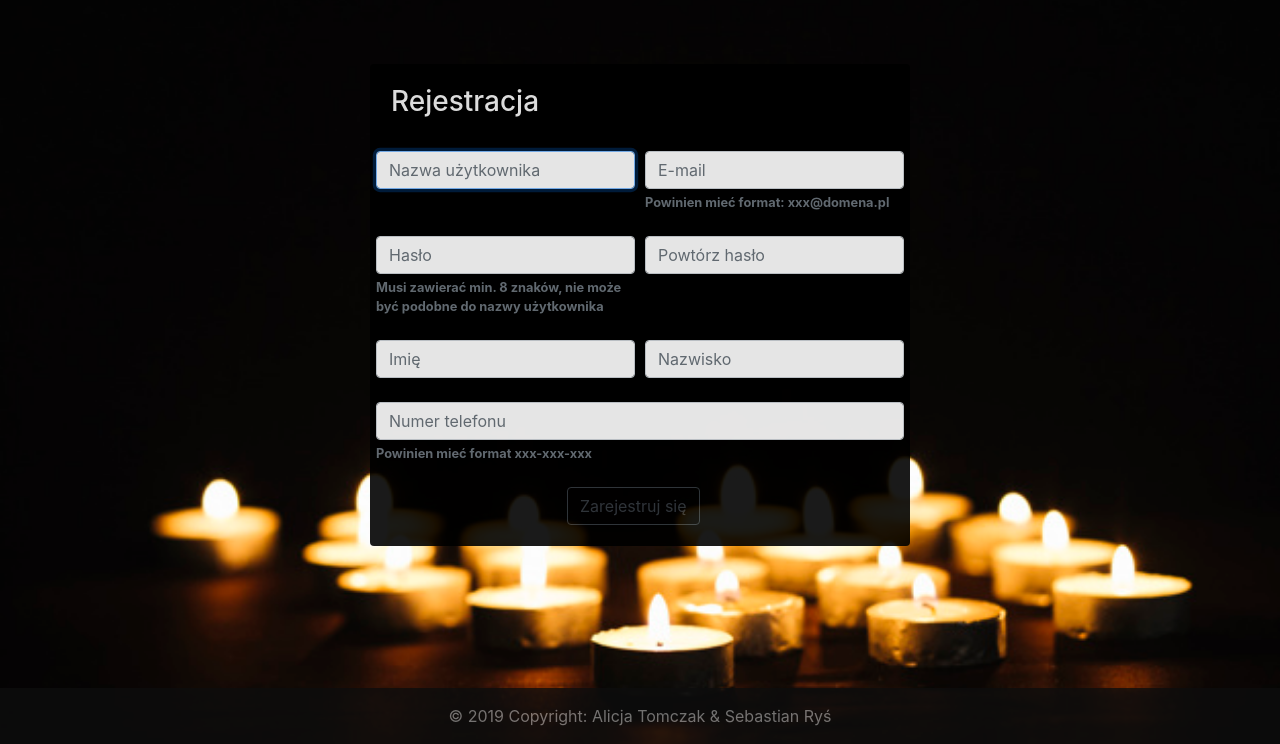
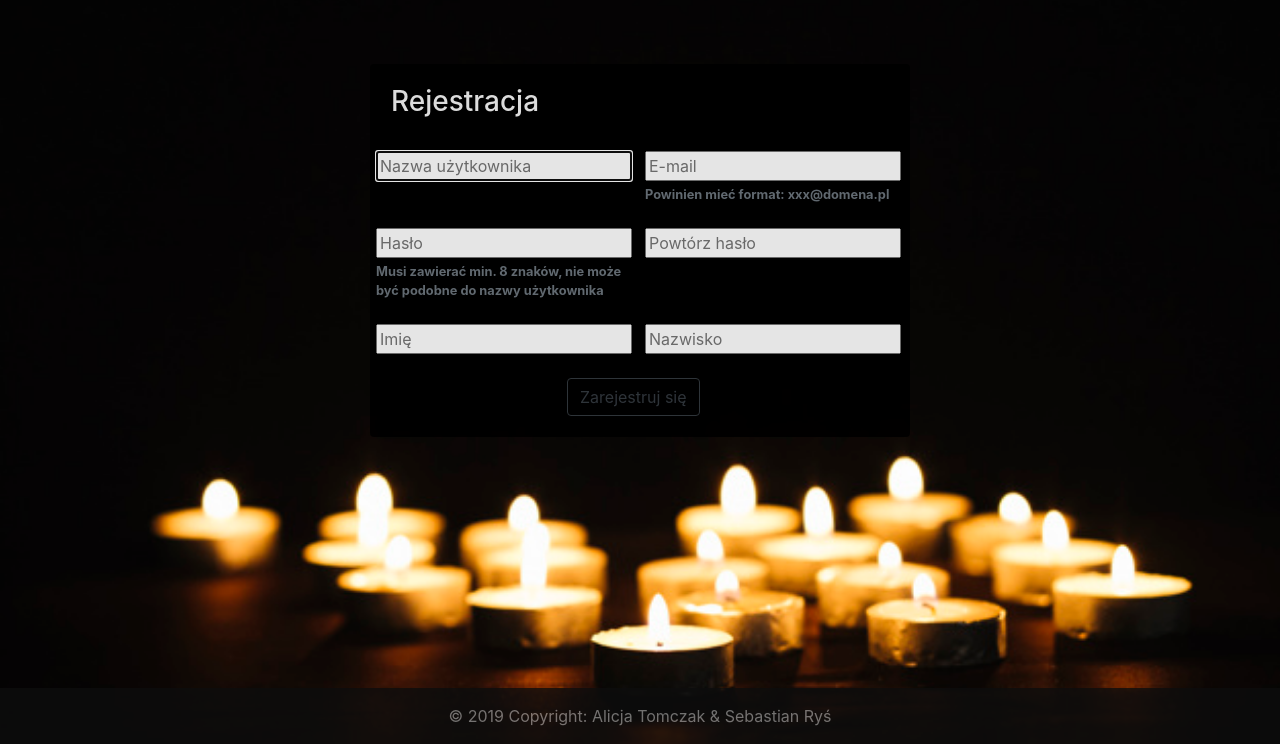
Before and after one commit to Alice198/Zastosowanie-informatyki-w-gospodarstwie, a Django app: page /rejestracja/ in a window 1280 px wide. Shown: the part 56-800 px from the top of the page. Run offline with Django 3.2, Linux system fonts and the light colour scheme; some libraries are stand-ins or nearby versions.

Commit message:
Fixed registration and show user info

```diff
--- a/main/forms.py
+++ b/main/forms.py
@@ -1,25 +1,20 @@
 from django import forms
+from django.contrib.auth import forms as form
 from .models import Died, Coffin, Flowers, Music, Order, User
 
 
-# class UserCreationForm(forms.ModelForm):
-#     class Meta:
-#         model = User
-#         fields = ['username', 'password1', 'name', 'surname', 'telephone_num', 'email']
+class UserCreationForm(form.UserCreationForm):
+    class Meta:
+        model = User
+        fields = ['username', 'first_name', 'last_name', 'email']
 
 
 class DiedForm(forms.ModelForm):
     class Meta:
         model = Died
-        fields = ['surname', 'name', 'gender', 'date_birthday', 'date_died', 'transcription']
-        labels = {'surname': '', 'name': '', 'gender': '', 'date_birthday': '', 'date_died': '', 'transcription': ''}
-
-
-class DiedLookForm(forms.ModelForm):
-    class Meta:
-        model = Died
-        fields = ['outfit', 'makeup']
-        labels = {'outfit': '', 'makeup': ''}
+        fields = ['surname', 'name', 'gender', 'date_birthday', 'date_died', 'transcription', 'outfit', 'makeup']
+        labels = {'surname': '', 'name': '', 'gender': '', 'date_birthday': '', 'date_died': '', 'transcription': '', \
+                  'outfit': '', 'makeup': ''}
 
 
 class CoffinForm(forms.ModelForm):
--- a/templates/registration.html
+++ b/templates/registration.html
@@ -24,11 +24,11 @@
                     <div class="form-row ">
                         <div class=" col-md-6">
                             <label for="id_username"></label>
-                            <input type="text" name="username" placeholder="Nazwa użytkownika" class="form-control" required="" id="id_username" autofocus="" maxlength="150">
+                            <input type="text" name="username" placeholder="Nazwa użytkownika" class="user" required="" id="id_username" autofocus="" maxlength="150">
                         </div>
                         <div class=" col-md-6">
-                            <label for="id_email"></label>
-                            <input type="email" name="email" placeholder="E-mail" class="form-control" id="id_email" maxlength="254">
+                            <label for="email"></label>
+                            <input type="email" name="email" placeholder="E-mail" class="user" id="email" maxlength="254">
                             <small class="form-text text-muted">
                                 <strong>Powinien mieć format: xxx@domena.pl</strong>
                             </small>
@@ -38,33 +38,33 @@
                     <div class="form-row ">
                         <div class="col-md-6">
                             <label for="id_password1"></label>
-                            <input type="password" name="password1" minlength="8" placeholder="Hasło" class="form-control" id="id_password1" required="">
+                            <input type="password" name="password1" minlength="8" placeholder="Hasło" class="user" id="id_password1" required="">
                             <small class="form-text text-muted">
                                 <strong>Musi zawierać min. 8 znaków, nie może być podobne do nazwy użytkownika </strong>
                             </small>
                         </div>
                         <div class="col-md-6">
                             <label for="id_password2"></label>
-                            <input type="password" name="password2" minlength="8" placeholder="Powtórz hasło" class="form-control" class="form-control" id="id_password2" required="">
+                            <input type="password" name="password2" minlength="8" placeholder="Powtórz hasło" class="user" class="form-control" id="id_password2" required="">
                         </div>
                     </div>
 
                     <div class="form-row ">
                         <div class="col-md-6">
-                            <label for="id_name"></label>
-                            <input type="text" name="name" placeholder="Imię" class="form-control" required="" id="id_name" autofocus="" maxlength="150">
+                            <label for="first_name"></label>
+                            <input type="text" name="first_name" placeholder="Imię" class="user" required="" id="first_name" autofocus="" maxlength="150">
                         </div>
                         <div class="col-md-6">
-                            <label for="id_surname"></label>
-                            <input type="text" name="surname" placeholder="Nazwisko" class="form-control" required="" id="id_surname" autofocus="" maxlength="150">
+                            <label for="last_name"></label>
+                            <input type="text" name="last_name" placeholder="Nazwisko" class="user" required="" id="last_name" autofocus="" maxlength="150">
                         </div>
                     </div>
 
-                         <label for="id_tel_num"></label>
-                            <input type="tel" name="telephone_num" placeholder="Numer telefonu" class="form-control" id="id_tel_num" pattern="[0-9]{3}[0-9]{3}[0-9]{3}" required>
-                        <small class="form-text text-muted">
-                            <strong>Powinien mieć format xxx-xxx-xxx</strong>
-                        </small>
+                         <!--<label for="tel_num"></label>-->
+                            <!--<input type="tel" name="tel_num" placeholder="Numer telefonu" class="user" id="tel_num" pattern="[0-9]{3}[0-9]{3}[0-9]{3}">-->
+                        <!--<small class="form-text text-muted">-->
+                            <!--<strong>Powinien mieć format xxx-xxx-xxx</strong>-->
+                        <!--</small>-->
 
                     </br>
 
```
Also changed, not shown: main/views.py (+2 -10 lines), templates/user_account.html (+12 -12 lines).
